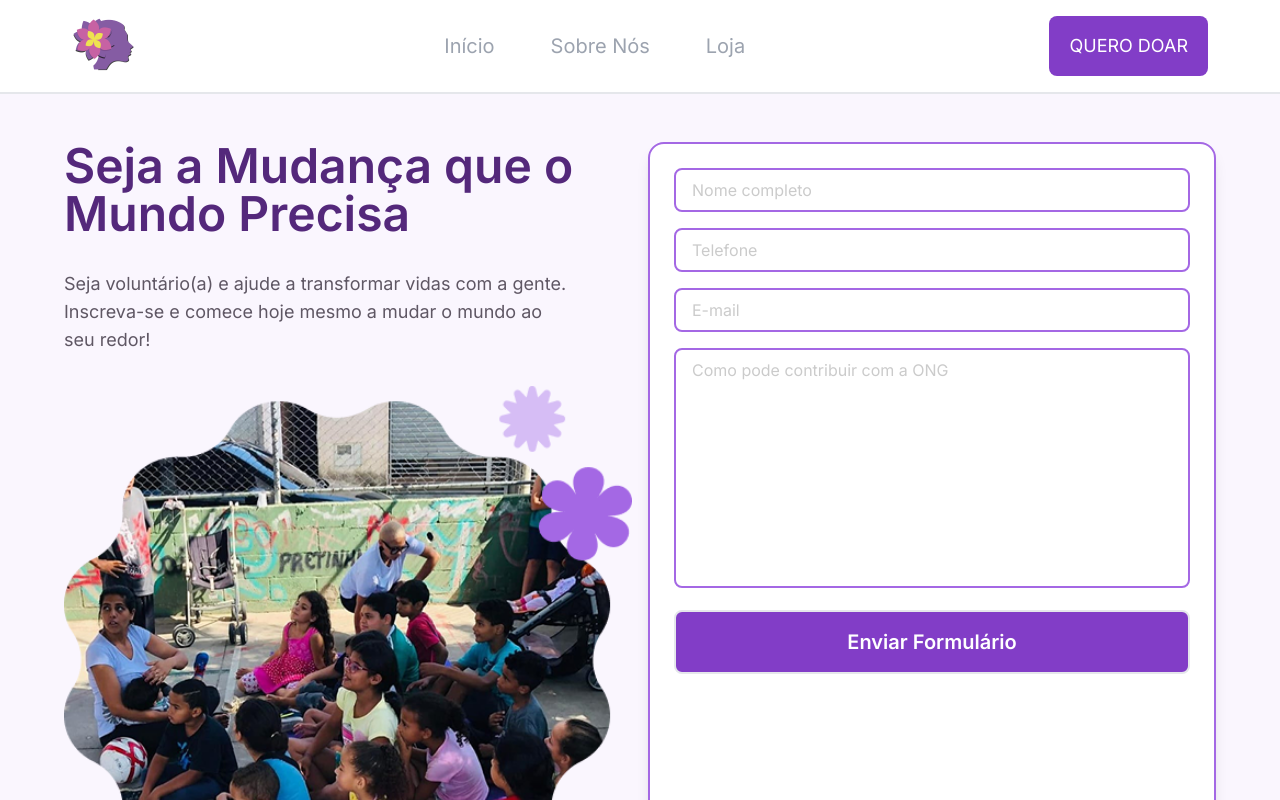
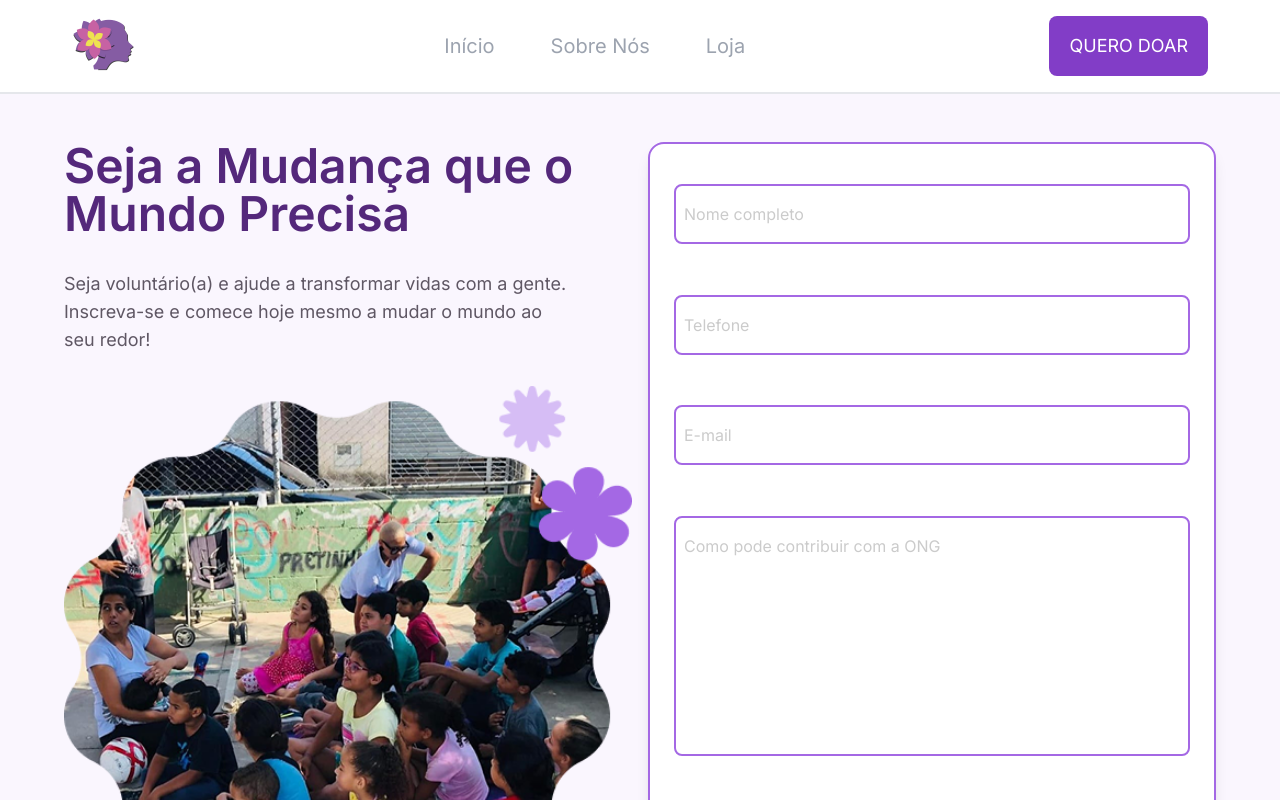
Before and after one commit to Projeto-FrontEnd-Fusion/Aceve-website-development, a Next.js app: page /voluntariar in a window 1280 px wide. Shown: the top 800 px of the page. Built offline with nearby package versions, Linux system fonts and the light colour scheme; a web font is replaced by a local one.

Commit message:
feat: ajustment on form and input style

```diff
--- a/src/components/Inputs/Inputs.tsx
+++ b/src/components/Inputs/Inputs.tsx
@@ -14,7 +14,7 @@ export const Inputs = forwardRef<HTMLInputElement | HTMLTextAreaElement, InputPr
             {type === "textarea" ? (
                 <textarea
                     ref={ref as React.Ref<HTMLTextAreaElement>}
-                    className={`w-full border-primary-500 border-2 rounded-lg py-2 px-4 min-md:p-4 text-grey-500 text-base placeholder:text-grey-400 resize-none ${error ? "border-red-500" : ""
+                    className={`w-full border-primary-500 border-2 rounded-lg py-4 px-2 min-md:p-4 text-grey-500 text-base placeholder:text-grey-400 resize-none ${error ? "border-red-500" : ""
                         }`}
                     style={{ height: height ? `${height}px` : "128px" }}
                     {...rest}
@@ -23,7 +23,7 @@ export const Inputs = forwardRef<HTMLInputElement | HTMLTextAreaElement, InputPr
                 <input
                     type={type}
                     ref={ref as React.Ref<HTMLInputElement>}
-                    className={`w-full border-primary-500 border-2 rounded-lg py-2 px-4 min-md:p-4 text-grey-500 text-base placeholder:text-grey-400 ${error ? "border-red-500" : ""
+                    className={`w-full border-primary-500 border-2 rounded-lg py-4 px-2 min-md:p-4 text-grey-500 text-base placeholder:text-grey-400 ${error ? "border-red-500" : ""
                         }`}
                     {...rest}
                 />
--- a/src/features/volunteers/components/VolunteerForm/VolunteerForm.tsx
+++ b/src/features/volunteers/components/VolunteerForm/VolunteerForm.tsx
@@ -20,7 +20,8 @@ export const VolunteerForm = () => {
     };
 
     return (
-        <form className="w-full h-full m-auto py-6 px-6 min-md:px-10 bg-white-normal rounded-2xl border-primary-500 border-2"
+        <form className="w-full h-full m-auto py-10 px-6 min-md:px-10 bg-white-normal rounded-2xl border-primary-500 border-2
+        flex flex-col justify-between"
         onSubmit={handleSubmit(onSubmit)}>
             <Inputs
                 {...register("name")}
```
